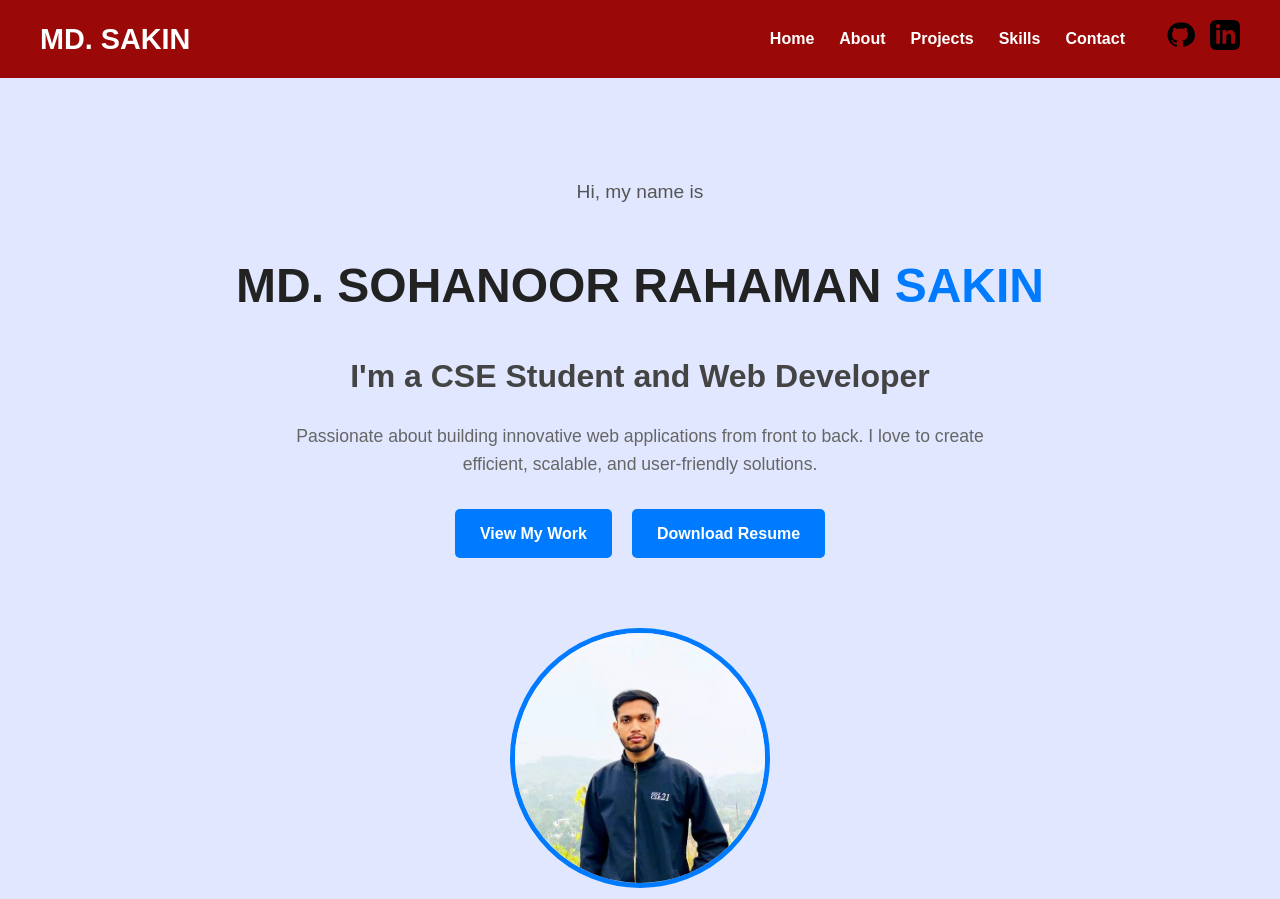
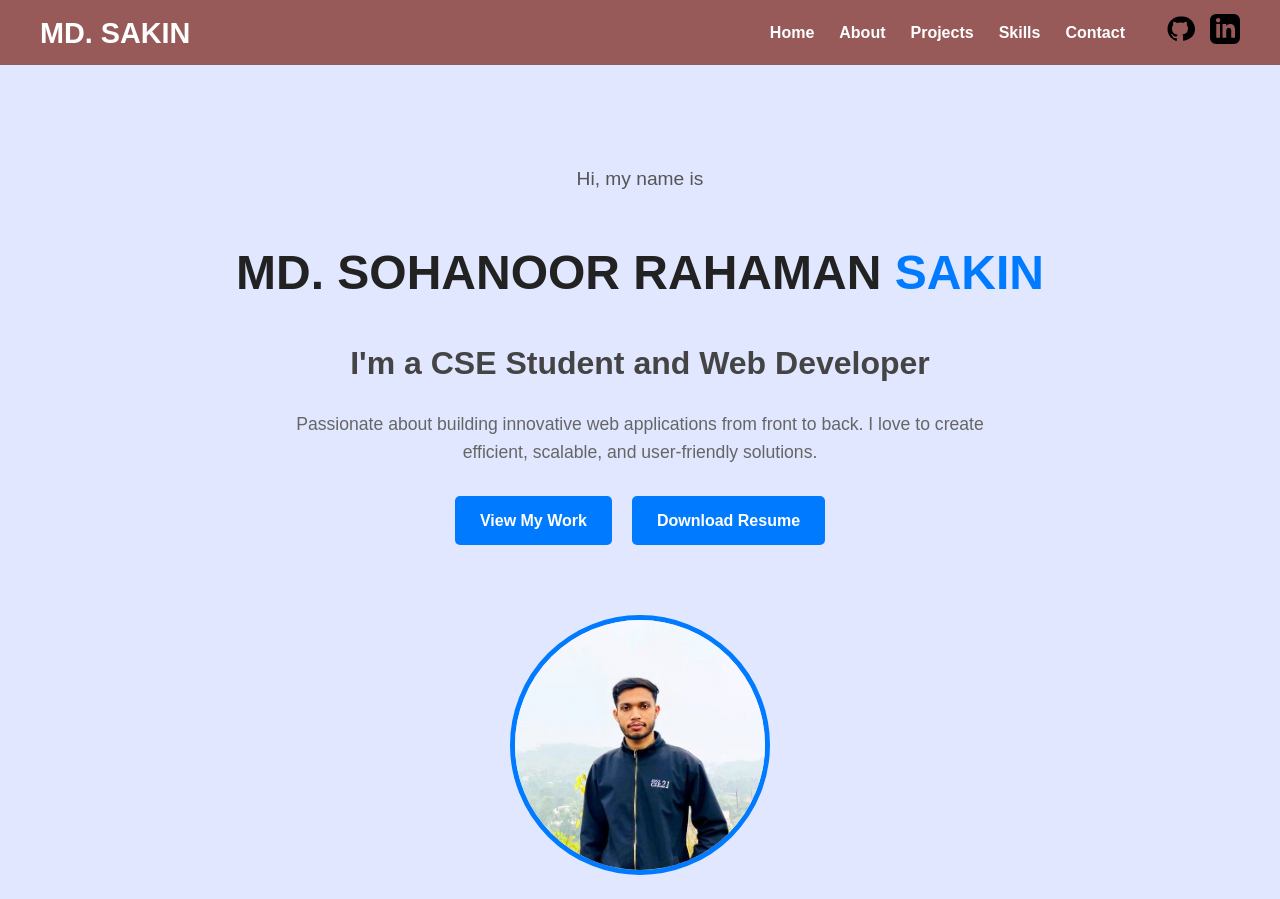
Before and after one commit to Sakin08/Portfolio_html_css, a plain HTML site: page index.html in a window 1280 px wide. Shown: the top 899 px of the page. Drawn offline with Linux system fonts and the light colour scheme.

Commit message:
navbar color

```diff
--- a/style.css
+++ b/style.css
@@ -18,13 +18,11 @@ body {
 }
 
 
-
-
 /* Navbar */
 .navbar {
-  background-color: #9a0808;
+  background-color: #985959;
   color: #fff;
-  padding: 1rem 0;
+  padding: .6rem 0;
   position: sticky;
   top: 0;
   z-index: 1000;
```
